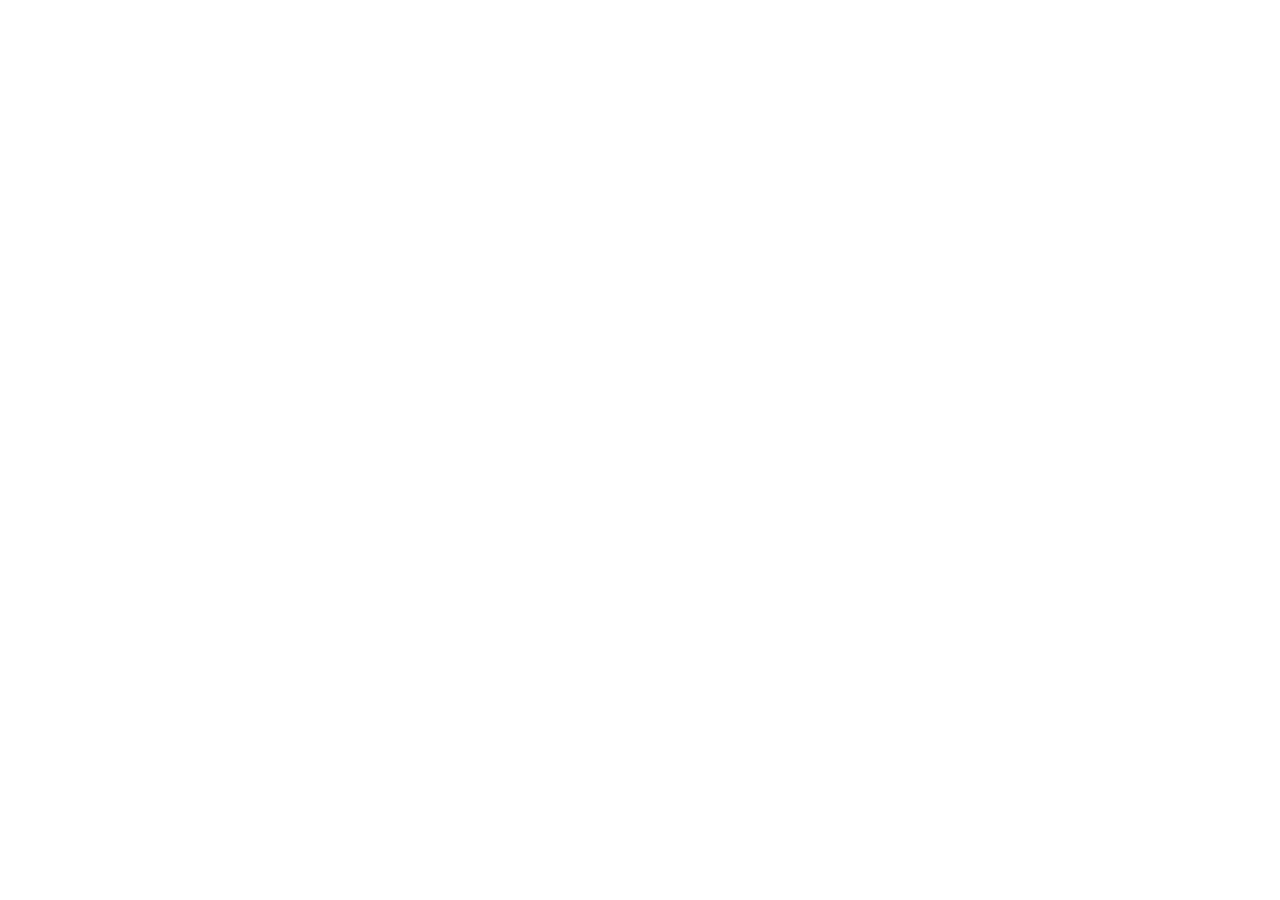
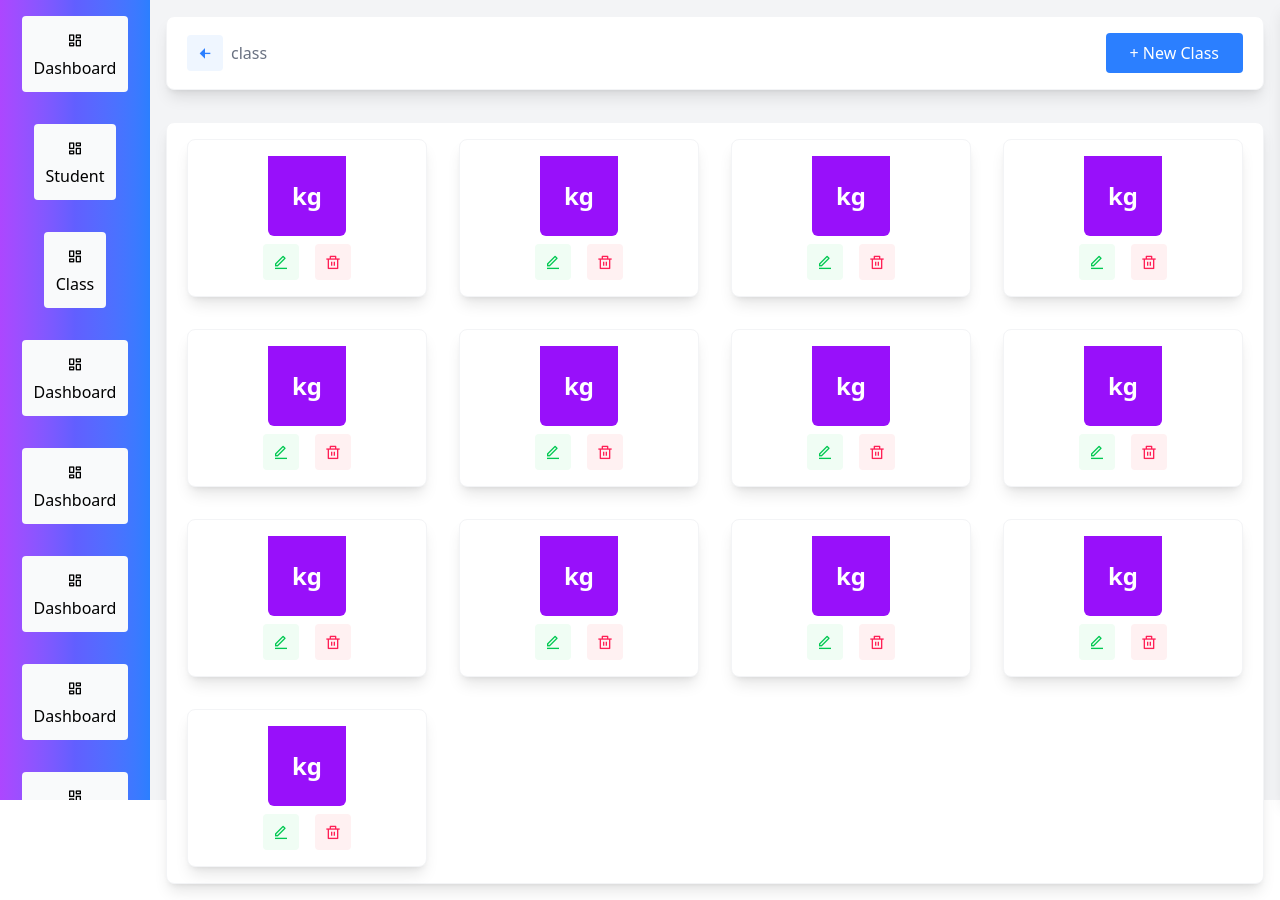
Before and after one commit to bholusaini/school, a React (Vite) app: page /app/class in a window 1280 px wide. Before the commit this address had no page. Before the commit the page ends 800 px from the top, so only its background shows below. Built offline with nearby package versions, Linux system fonts and the light colour scheme.

Commit message:
create class ui create add class form

```diff
--- a/src/App.tsx
+++ b/src/App.tsx
@@ -8,6 +8,7 @@
 import Layout from './component/app/Layout';
 import Student from './component/app/Student';
 import Dashboard from './component/app/Dashboard';
+import Class from './component/app/Class';
 const App = () => {
   return (
     <div>
@@ -19,7 +20,9 @@
         <Route path='/' element={<Home/>}/>
         <Route path='/app' element={<Layout/>}>
           <Route path='dashboard' element={<Dashboard/>}/>
+          <Route path='' element={<Dashboard/>}/>
           <Route path='student' element={<Student/>}/>
+          <Route path='class' element={<Class/>}/>
         </Route>
       </Routes>
       <ToastContainer/>
--- /dev/null
+++ b/src/component/app/Class.tsx
@@ -0,0 +1,203 @@
+import { useState } from "react"
+import Button from "../shared/button"
+import Card from "../shared/card"
+import Drawer from "../shared/drawer"
+import IconButton from "../shared/iconButton"
+import Form from "../shared/form"
+import Input from "../shared/input"
+import { useLocation } from "react-router-dom"
+
+const Class = () => {
+    const [open,setOpen] =useState(false)
+    const {pathname} = useLocation()
+
+    const getPathname = (path:string)=>{
+           const fristPath = path.split("/").pop()
+
+           return fristPath
+    }
+  return (
+    <>
+        <div className="p-4">
+            <Card >
+                <div className="flex justify-between">
+                    <div  className="flex justify-center items-center gap-2 ">
+                     <IconButton icon="arrow-left-fill"/>
+                     <label>{getPathname(pathname)}</label>
+                    </div>
+                    <div>
+                        <Button onClick={()=>setOpen(!open)}> + New Class</Button>
+                    </div>
+                </div>
+
+            </Card>
+        </div>
+
+
+         <Drawer
+            title="Add a new class"
+            open={open}
+            onClose={()=>setOpen(false)}
+        >
+          <Form className="grid grid-cols-2 gap-4">
+
+           <div className="flex flex-col gap-2 ">
+             <label >Class</label>
+                <Input name="class" type="text" placeholder="class"/>
+           </div>
+
+           <div className="flex flex-col gap-2 ">
+             <label >Fee</label>
+                <Input name="fee" type="number" placeholder="10000"/>
+           </div>
+           <div className="flex flex-col gap-2 ">
+             <label >Class Teacher's</label>
+               <select className=" border border-gray-200 px-3 py-2">
+                 <option>Er.Saurav</option>
+                 <option>Er.Saurav</option>
+                 <option>Er.Saurav</option>
+                 <option>Er.Saurav</option>
+                 <option>Er.Saurav</option>
+               </select>
+           </div>
+
+           <div className="flex flex-col gap-2 ">
+             <label >Sections's</label>
+             <Input name="section" type="text" placeholder="A,B,C,D" />
+           </div>
+
+           <div className="w-fit"><Button type="danger"> Add Now</Button></div>
+
+          </Form>
+        </Drawer>
+
+
+        <div className="p-4">
+            <Card>
+            <div className="grid grid-cols-4 gap-8 ">
+                <Card>
+                <div className="flex flex-col items-center gap-2">
+                    <div className="bg-purple-600 p-6 rounded-b-md text-white text-2xl font-bold">kg</div>
+                <div className="flex justify-center items-center gap-4">
+                        <IconButton type="success" icon="edit-line"/>
+                        <IconButton type="danger" icon="delete-bin-line"/>
+                    </div>
+                    </div>
+                </Card>
+                <Card>
+                <div className="flex flex-col items-center gap-2">
+                    <div className="bg-purple-600 p-6 rounded-b-md text-white text-2xl font-bold">kg</div>
+                <div className="flex justify-center items-center gap-4">
+                        <IconButton type="success" icon="edit-line"/>
+                        <IconButton type="danger" icon="delete-bin-line"/>
+                    </div>
+                    </div>
+                </Card>
+                <Card>
+                <div className="flex flex-col items-center gap-2">
+                    <div className="bg-purple-600 p-6 rounded-b-md text-white text-2xl font-bold">kg</div>
+                <div className="flex justify-center items-center gap-4">
+                        <IconButton type="success" icon="edit-line"/>
+                        <IconButton type="danger" icon="delete-bin-line"/>
+                    </div>
+                    </div>
+                </Card>
+                <Card>
+                <div className="flex flex-col items-center gap-2">
+                    <div className="bg-purple-600 p-6 rounded-b-md text-white text-2xl font-bold">kg</div>
+                <div className="flex justify-center items-center gap-4">
+                        <IconButton type="success" icon="edit-line"/>
+                        <IconButton type="danger" icon="delete-bin-line"/>
+                    </div>
+                    </div>
+                </Card>
+                <Card>
+                <div className="flex flex-col items-center gap-2">
+                    <div className="bg-purple-600 p-6 rounded-b-md text-white text-2xl font-bold">kg</div>
+                <div className="flex justify-center items-center gap-4">
+                        <IconButton type="success" icon="edit-line"/>
+                        <IconButton type="danger" icon="delete-bin-line"/>
+                    </div>
+                    </div>
+                </Card>
+                <Card>
+                <div className="flex flex-col items-center gap-2">
+                    <div className="bg-purple-600 p-6 rounded-b-md text-white text-2xl font-bold">kg</div>
+                <div className="flex justify-center items-center gap-4">
+                        <IconButton type="success" icon="edit-line"/>
+                        <IconButton type="danger" icon="delete-bin-line"/>
+                    </div>
+                    </div>
+                </Card>
+                <Card>
+                <div className="flex flex-col items-center gap-2">
+                    <div className="bg-purple-600 p-6 rounded-b-md text-white text-2xl font-bold">kg</div>
+                <div className="flex justify-center items-center gap-4">
+                        <IconButton type="success" icon="edit-line"/>
+                        <IconButton type="danger" icon="delete-bin-line"/>
+                    </div>
+                    </div>
+                </Card>
+                <Card>
+                <div className="flex flex-col items-center gap-2">
+                    <div className="bg-purple-600 p-6 rounded-b-md text-white text-2xl font-bold">kg</div>
+                <div className="flex justify-center items-center gap-4">
+                        <IconButton type="success" icon="edit-line"/>
+                        <IconButton type="danger" icon="delete-bin-line"/>
+                    </div>
+                    </div>
+                </Card>
+                <Card>
+                <div className="flex flex-col items-center gap-2">
+                    <div className="bg-purple-600 p-6 rounded-b-md text-white text-2xl font-bold">kg</div>
+                <div className="flex justify-center items-center gap-4">
+                        <IconButton type="success" icon="edit-line"/>
+                        <IconButton type="danger" icon="delete-bin-line"/>
+                    </div>
+                    </div>
+                </Card>
+                <Card>
+                <div className="flex flex-col items-center gap-2">
+                    <div className="bg-purple-600 p-6 rounded-b-md text-white text-2xl font-bold">kg</div>
+                <div className="flex justify-center items-center gap-4">
+                        <IconButton type="success" icon="edit-line"/>
+                        <IconButton type="danger" icon="delete-bin-line"/>
+                    </div>
+                    </div>
+                </Card>
+                <Card>
+                <div className="flex flex-col items-center gap-2">
+                    <div className="bg-purple-600 p-6 rounded-b-md text-white text-2xl font-bold">kg</div>
+                <div className="flex justify-center items-center gap-4">
+                        <IconButton type="success" icon="edit-line"/>
+                        <IconButton type="danger" icon="delete-bin-line"/>
+                    </div>
+                    </div>
+                </Card>
+                <Card>
+                <div className="flex flex-col items-center gap-2">
+                    <div className="bg-purple-600 p-6 rounded-b-md text-white text-2xl font-bold">kg</div>
+                <div className="flex justify-center items-center gap-4">
+                        <IconButton type="success" icon="edit-line"/>
+                        <IconButton type="danger" icon="delete-bin-line"/>
+                    </div>
+                    </div>
+                </Card>
+                <Card>
+                <div className="flex flex-col items-center gap-2">
+                    <div className="bg-purple-600 p-6 rounded-b-md text-white text-2xl font-bold">kg</div>
+                <div className="flex justify-center items-center gap-4">
+                        <IconButton type="success" icon="edit-line"/>
+                        <IconButton type="danger" icon="delete-bin-line"/>
+                    </div>
+                    </div>
+                </Card>
+
+            </div>
+            </Card>
+        </div>
+    </>
+  )
+}
+
+export default Class
--- a/src/component/app/Layout.tsx
+++ b/src/component/app/Layout.tsx
@@ -21,7 +21,7 @@
               </div>
                <div  className="w-fit px-3 py-3 flex flex-col gap-1 justify-center items-center text-center rounded bg-gray-50 hover:bg-gray-200 ">
                 <i className="ri-dashboard-line"></i>
-                <Link to={"/dashboard" }  >Dashboard</Link>
+                <Link to={"/app/class" }  >Class</Link>
               </div>
                <div  className="w-fit px-3 py-3 flex flex-col gap-1 justify-center items-center text-center rounded bg-gray-50 hover:bg-gray-200 ">
                 <i className="ri-dashboard-line"></i>
--- a/src/component/app/Student.tsx
+++ b/src/component/app/Student.tsx
@@ -26,7 +26,7 @@
                 <label>{getPathname(pathname)}</label>
             </div>
 
-            <div className="flex bg-rose-300 hover:bg-rose-500 rounded px-3 py-2" onClick={()=>setOpen(!open)}>
+            <div className="flex bg-cyan-300 hover:bg-cyan-500 rounded px-3 py-2" onClick={()=>setOpen(!open)}>
               <i className="ri-add-fill"></i>
                 Admition
             </div>
@@ -135,6 +135,8 @@
                 <option>C</option>
                 </select>
             </div>
+
+            <Button type="warning">Take Admition Now</Button>
         </Form>
       </Drawer>
 
```
